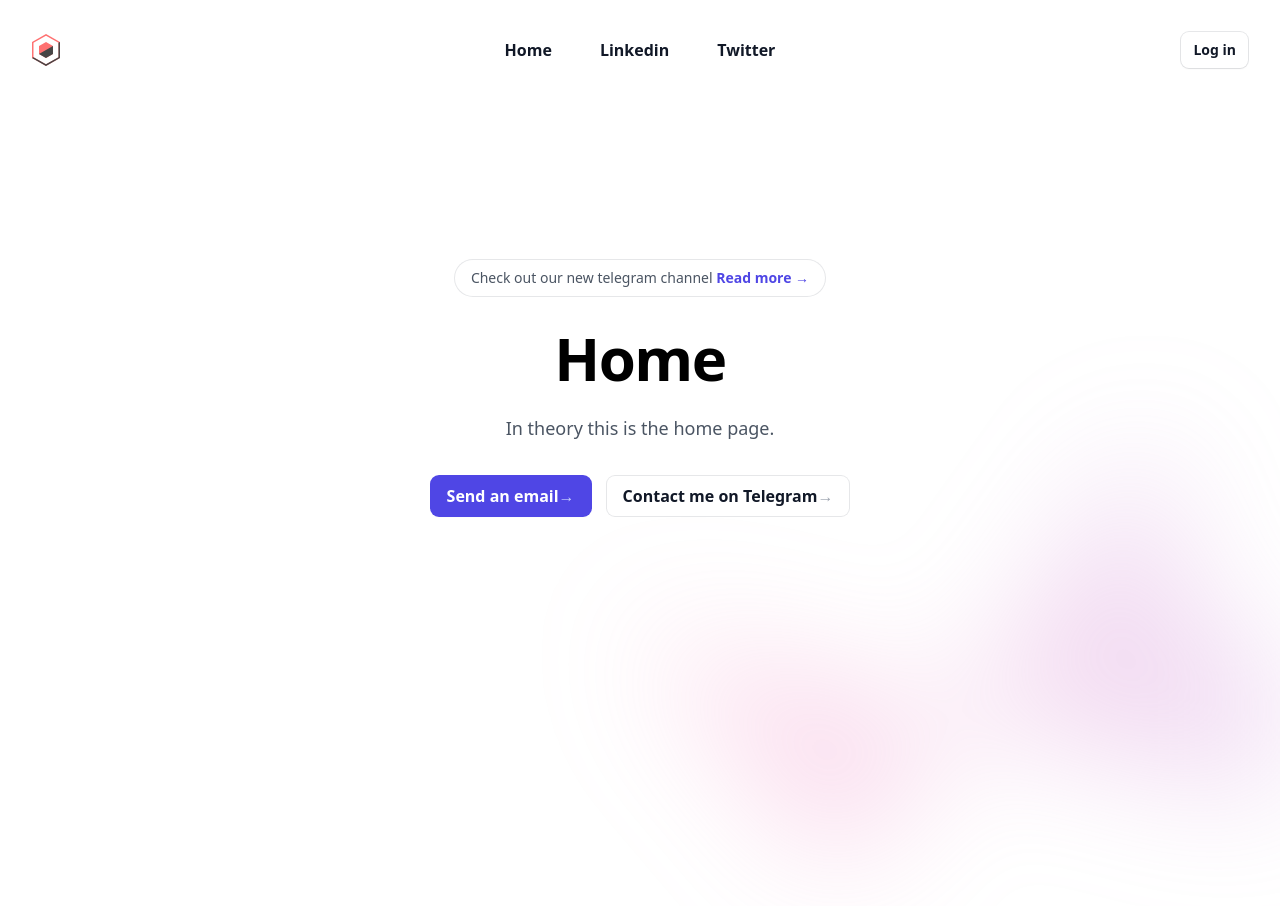
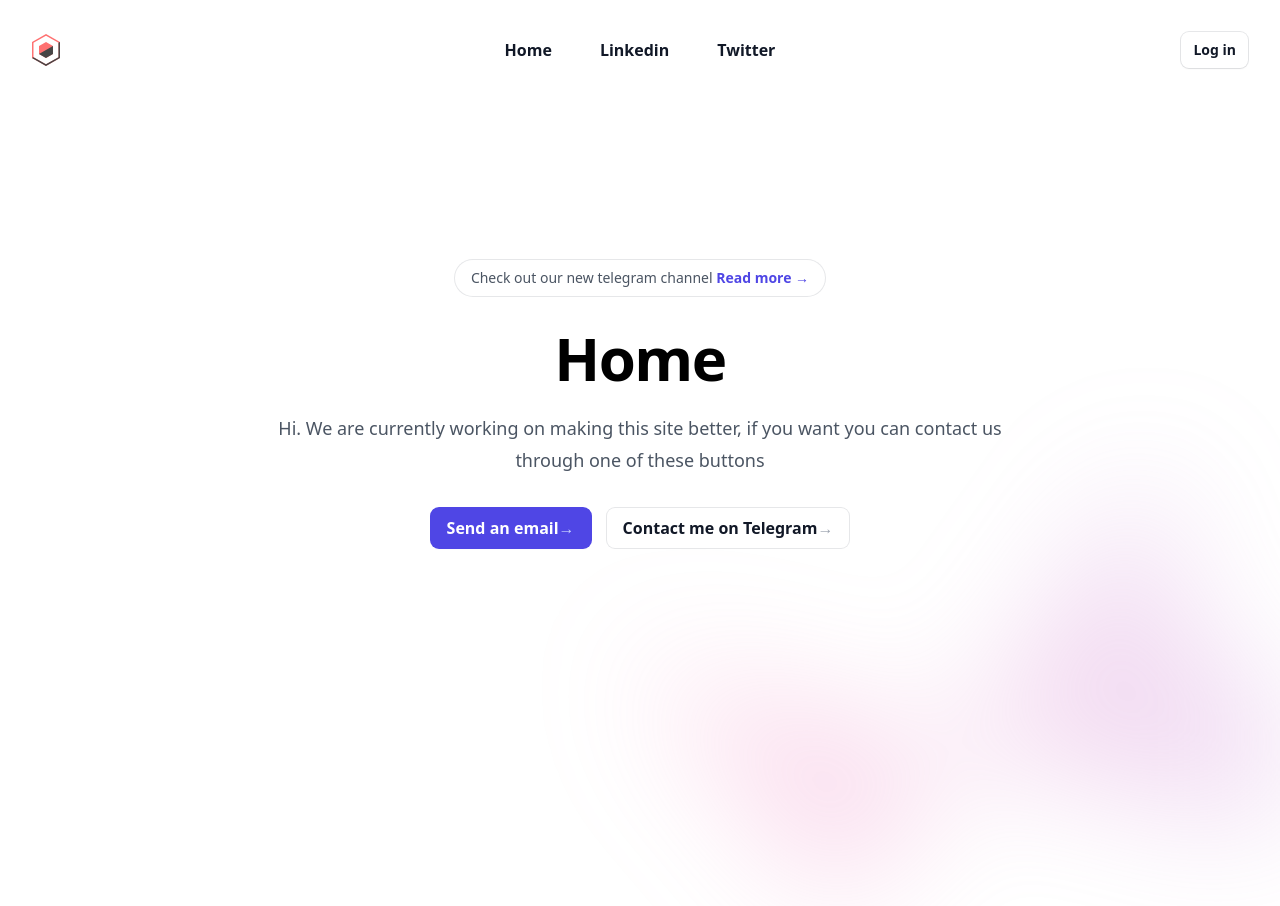
Before and after one commit to HyperBit-IT/Website, a Next.js app: page / in a window 1280 px wide. Before the commit the page ends 874 px from the top, so only its background shows below. Built offline with nearby package versions, Linux system fonts and the light colour scheme.

Commit message:
Added paragraph text

```diff
--- a/pages/index.tsx
+++ b/pages/index.tsx
@@ -106,7 +106,7 @@ export default function Home() {
                                     Home
                                 </h1>
                                 <p className="mt-6 text-lg leading-8 text-gray-600 sm:text-center">
-                                    In theory this is the home page.
+                                    Hi. We are currently working on making this site better, if you want you can contact us through one of these buttons
                                 </p>
                                 <div className="mt-8 flex gap-x-4 sm:justify-center">
                                     <a
```
